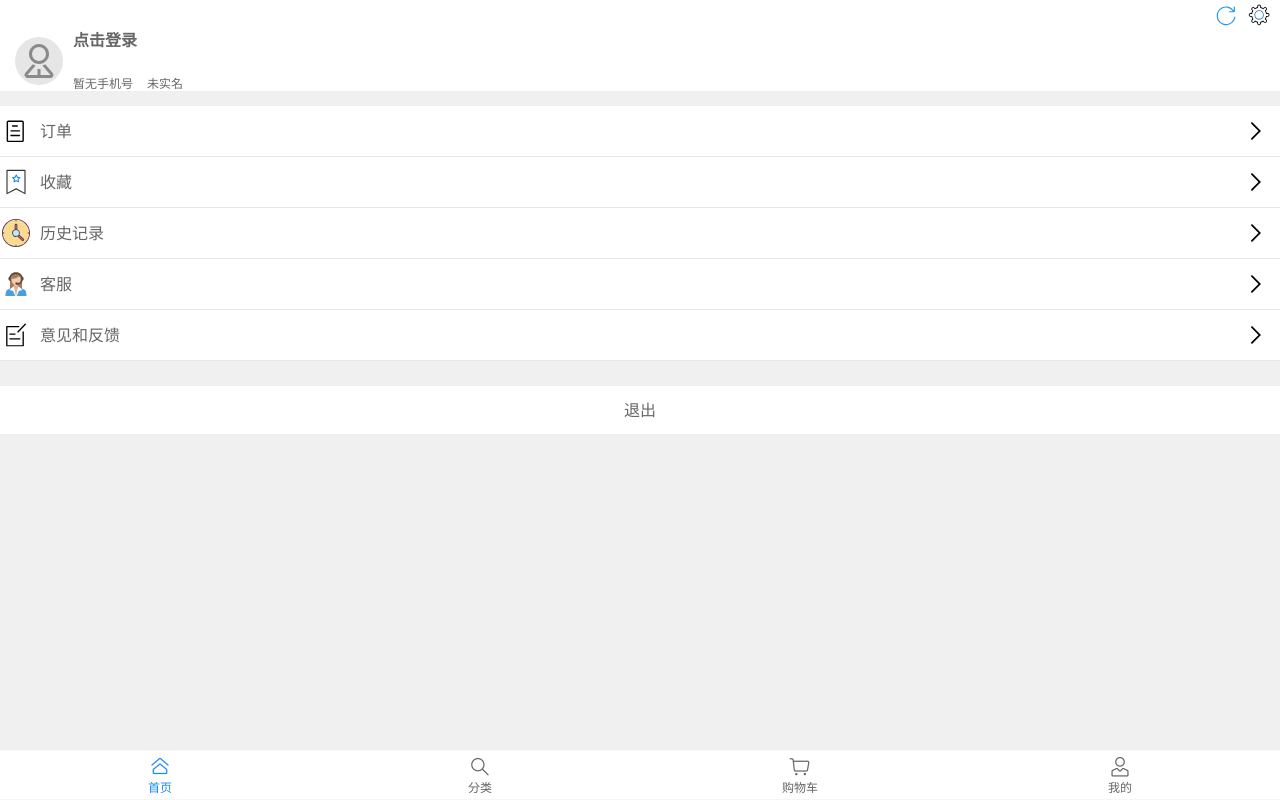
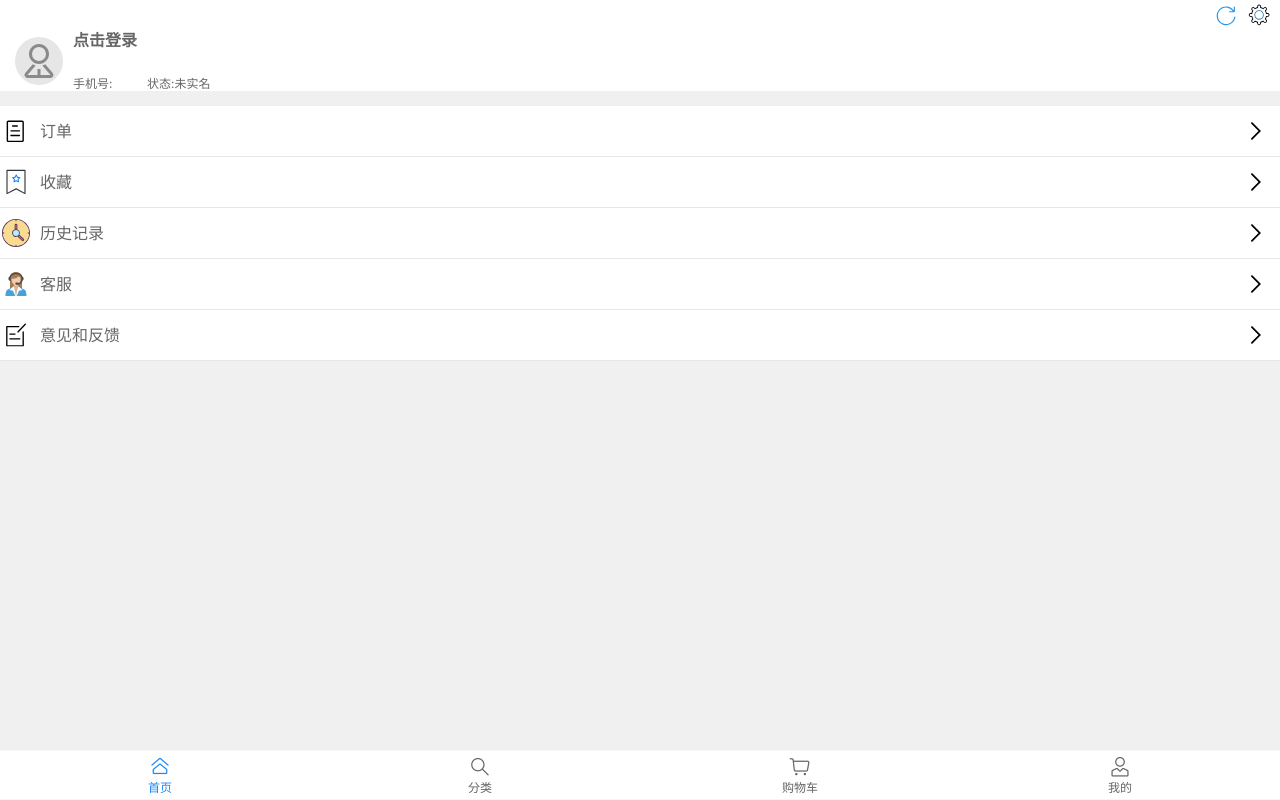
Before and after one commit to LmMuyu/ShoppingMall, a Vue app: page /file in a window 1280 px wide. Built offline with nearby package versions, Linux system fonts and the light colour scheme.

Commit message:
修复了部分bug

```diff
--- a/src/store/getters.js
+++ b/src/store/getters.js
@@ -27,5 +27,8 @@ export default {
     }
 
     return pieces;
+  },
+  userInfo(state) {
+    return state.user;
   }
 };
--- a/src/views/Login/subcomponents/LoginComponent.vue
+++ b/src/views/Login/subcomponents/LoginComponent.vue
@@ -151,8 +151,10 @@ export default {
                 phone: "1538993458",
                 token: res.data.token
               };
-
+              //将用户信息储存到Vuex上
               this.$store.commit("clearfix", userData);
+              //跳转file页面
+              this.$router.replace("/file")
             }
             this.$Notify({ type: "primary", message: res.message });
           });
--- a/src/views/file/File.vue
+++ b/src/views/file/File.vue
@@ -3,7 +3,7 @@
     <file-top-features />
     <file-user-info />
     <file-features class="isfeatures" />
-    <file-sign-out class="filesignout" />
+    <file-sign-out class="filesignout" @click.native="DeleteWebStorage" v-if="exithidden" />
   </div>
 </template>
 
@@ -16,13 +16,32 @@ import fileSignOut from "./subcomponebts/fileSignOut";
 export default {
   name: "file",
   data() {
-    return {};
+    return {
+      exithidden: true
+    };
   },
   components: {
     fileUserInfo,
     fileTopFeatures,
     fileFeatures,
     fileSignOut
+  },
+  created() {
+    this.isexithidden();
+  },
+  methods: {
+    DeleteWebStorage() {
+      localStorage.removeItem("user");
+      //点击退出后检查有没有删除成功
+      if (!localStorage.getItem("user")) {
+        this.$Notify({ type: "primary", message: "删除成功" });
+      }
+    },
+    isexithidden() {
+      localStorage.getItem("user")
+        ? (this.exithidden = true)
+        : (this.exithidden = false);
+    }
   }
 };
 </script>
@@ -35,7 +54,7 @@ export default {
 .isfeatures {
   margin-top: 15px;
 }
-.filesignout{
-  margin-top: 25px
+.filesignout {
+  margin-top: 25px;
 }
 </style>
--- a/src/views/file/subcomponebts/fileSignOut.vue
+++ b/src/views/file/subcomponebts/fileSignOut.vue
@@ -18,6 +18,7 @@ export default {};
 }
 .signout {
   border: none;
-  background-color: #ffffff
+  background-color: #ffffff;
+  color: red;
 }
 </style>
--- a/src/views/file/subcomponebts/fileUserInfo.vue
+++ b/src/views/file/subcomponebts/fileUserInfo.vue
@@ -6,16 +6,18 @@
       </span>
     </div>
     <div class="flexes" @click="LoginJump">
-      <div class="title">点击登录</div>
-      <div class="font">暂无手机号</div>
+      <div class="title">{{userInfo.username? userInfo.username:"点击登录" }}</div>
+      <div class="font">手机号:{{userInfo.phone? userInfo.phone:""}}</div>
     </div>
     <div class="identity">
-      <span>未实名</span>
+      <span>状态:{{userInfo.RealNameVerification ? "以实名":"未实名"}}</span>
     </div>
   </div>
 </template>
 
 <script>
+import { mapGetters } from "vuex";
+
 export default {
   methods: {
     LoginJump() {
@@ -23,6 +25,9 @@ export default {
         err;
       });
     }
+  },
+  computed: {
+    ...mapGetters(["userInfo"])
   }
 };
 </script>
```
Lines whose indentation alone changed are shown as unchanged.
